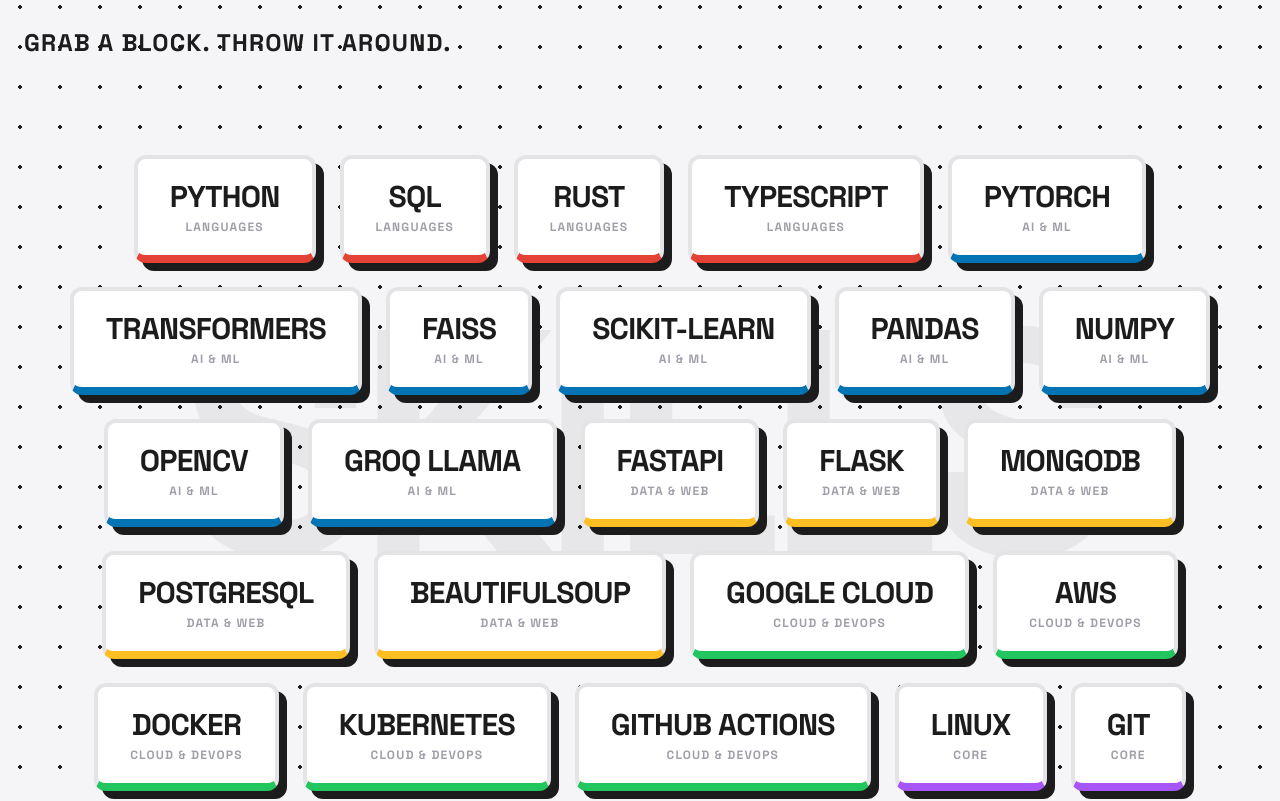
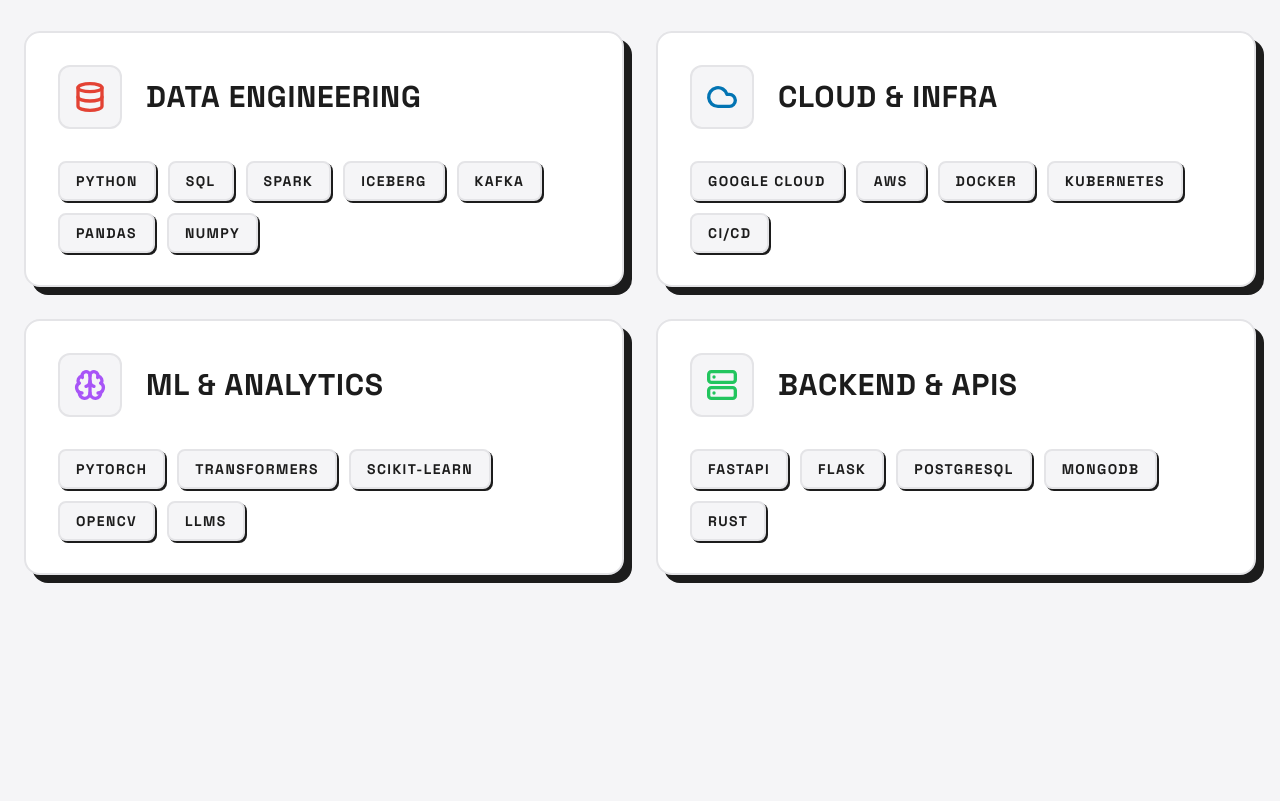
Before and after one commit to DhanushPillay/Dhanush-Personal-Portfolio, a React (Vite) app: page / in a window 1280 px wide. Shown: the part 2171-2972 px from the top of the page. Built offline with nearby package versions, Linux system fonts and the light colour scheme; a web font is replaced by a local one.

Commit message:
style: refresh skills section

```diff
--- a/src/components/Skills.tsx
+++ b/src/components/Skills.tsx
@@ -1,141 +1,93 @@
 import { useRef } from "react"
 import { motion, useInView } from "framer-motion"
+import { Database, Cloud, Brain, Server } from "lucide-react"
 
-type SkillCategory = {
+type Domain = {
   title: string
+  icon: React.ElementType
+  color: string
   skills: string[]
-  color: string
 }
 
-const skillCategories: SkillCategory[] = [
+const domains: Domain[] = [
   {
-    title: "Languages",
+    title: "Data Engineering",
+    icon: Database,
     color: "#e34234",
-    skills: ["Python", "SQL", "Rust", "TypeScript"],
+    skills: ["Python", "SQL", "Spark", "Iceberg", "Kafka", "Pandas", "NumPy"],
   },
   {
-    title: "AI & ML",
+    title: "Cloud & Infra",
+    icon: Cloud,
     color: "#0274b3",
-    skills: [
-      "PyTorch",
-      "Transformers",
-      "FAISS",
-      "Scikit-learn",
-      "Pandas",
-      "NumPy",
-      "OpenCV",
-      "Groq LLaMA"
-    ],
+    skills: ["Google Cloud", "AWS", "Docker", "Kubernetes", "CI/CD"],
   },
   {
-    title: "Data & Web",
-    color: "#fbbf24",
-    skills: [
-      "FastAPI",
-      "Flask",
-      "MongoDB",
-      "PostgreSQL",
-      "BeautifulSoup",
-    ],
+    title: "ML & Analytics",
+    icon: Brain,
+    color: "#a855f7",
+    skills: ["PyTorch", "Transformers", "Scikit-learn", "OpenCV", "LLMs"],
   },
   {
-    title: "Cloud & DevOps",
+    title: "Backend & APIs",
+    icon: Server,
     color: "#22c55e",
-    skills: [
-      "Google Cloud",
-      "AWS",
-      "Docker",
-      "Kubernetes",
-      "GitHub Actions",
-    ],
-  },
-  {
-    title: "Core",
-    color: "#a855f7",
-    skills: [
-      "Linux",
-      "Git",
-      "Bash",
-    ],
+    skills: ["FastAPI", "Flask", "PostgreSQL", "MongoDB", "Rust"],
   },
 ]
 
-// Flatten all skills into a single array for the sandbox
-const allSkills = skillCategories.flatMap(cat =>
-  cat.skills.map(skill => ({
-    name: skill,
-    category: cat.title,
-    color: cat.color
-  }))
-)
-
 export default function Skills() {
-  const constraintsRef = useRef<HTMLElement>(null)
-  const isInView = useInView(constraintsRef, { once: true, margin: "-20%" })
+  const ref = useRef<HTMLElement>(null)
+  const isInView = useInView(ref, { once: true, margin: "-100px" })
 
   return (
     <section
-      ref={constraintsRef}
+      ref={ref}
       id="skills"
-      className="py-24 md:py-32 bg-[#f5f5f7] relative min-h-[80vh] md:min-h-[100vh] overflow-hidden border-t-[8px] border-b-[8px] border-[#1c1c1c] flex flex-col"
-      style={{
-        backgroundImage: "radial-gradient(#1c1c1c 2px, transparent 2px)",
-        backgroundSize: "40px 40px",
-        backgroundPosition: "0 0"
-      }}
+      className="py-24 md:py-32 bg-[#f5f5f7] relative overflow-hidden"
     >
-
-      {/* Massive Background Watermark */}
-      <div className="absolute inset-0 flex flex-col items-center justify-center pointer-events-none opacity-5 leading-none">
-        <span className="text-[10rem] md:text-[20rem] font-black uppercase tracking-tighter whitespace-nowrap">
-          SKILLS
-        </span>
+      <div className="relative z-10 px-6 max-w-7xl mx-auto w-full mb-16">
+        <h2 className="text-4xl md:text-6xl font-bold text-[#1c1c1c] tracking-tight uppercase">
+          TECHNICAL DOMAINS
+        </h2>
       </div>
 
-      <div className="relative z-10 px-6 max-w-7xl mx-auto w-full mb-12">
-        <h2 className="text-5xl md:text-8xl font-black text-[#1c1c1c] tracking-tighter uppercase leading-none">
-          Tech Skills.
-        </h2>
-        <p className="text-xl md:text-2xl text-[#1c1c1c] font-bold mt-4 uppercase tracking-wider">
-          Grab a block. Throw it around.
-        </p>
+      <div className="max-w-7xl mx-auto px-6 relative z-10">
+        <div className="grid grid-cols-1 md:grid-cols-2 gap-8">
+          {domains.map((domain, idx) => (
+            <motion.div
+              key={domain.title}
+              initial={{ opacity: 0, y: 30 }}
+              animate={isInView ? { opacity: 1, y: 0 } : {}}
+              transition={{ duration: 0.6, delay: idx * 0.15, ease: "easeOut" }}
+              className="bg-white border-2 border-[#1c1c1c] rounded-2xl p-8 shadow-[8px_8px_0px_#1c1c1c] hover:-translate-y-2 hover:shadow-[12px_12px_0px_#1c1c1c] transition-all duration-300 group"
+            >
+              <div className="flex items-center gap-6 mb-8">
+                <div
+                  className="w-16 h-16 rounded-xl border-2 border-[#1c1c1c] flex items-center justify-center bg-[#f5f5f7] group-hover:rotate-6 transition-transform duration-300"
+                  style={{ color: domain.color }}
+                >
+                  <domain.icon size={32} strokeWidth={2.5} />
+                </div>
+                <h3 className="text-2xl md:text-3xl font-bold text-[#1c1c1c] uppercase tracking-wide">
+                  {domain.title}
+                </h3>
               </div>
 
-      {/* Physics Sandbox Container */}
-      <div className="flex-1 relative w-full h-full p-4 md:p-12 flex flex-wrap gap-4 md:gap-6 justify-center content-center z-20">
-        {allSkills.map((skill, idx) => (
-          <motion.div
-            key={`${skill.category}-${skill.name}`}
-            drag
-            dragConstraints={constraintsRef}
-            dragElastic={0.4}
-            dragTransition={{ bounceStiffness: 600, bounceDamping: 20 }}
-            initial={{ y: -500, opacity: 0, rotate: Math.random() * 40 - 20, scale: 0.8 }}
-            animate={isInView ? { y: 0, opacity: 1, rotate: 0, scale: 1 } : {}}
-            transition={{
-              type: "spring",
-              stiffness: 100,
-              damping: 12,
-              delay: idx * 0.02, // Stagger them so it looks like a pile falling
-            }}
-            whileHover={{ scale: 1.05 }}
-            whileDrag={{ scale: 1.1, zIndex: 50, rotate: Math.random() * 10 - 5 }}
-            className="cursor-grab active:cursor-grabbing px-5 py-3 md:px-8 md:py-5 bg-white border-[4px] border-[#1c1c1c] shadow-[6px_6px_0px_#1c1c1c] md:shadow-[8px_8px_0px_#1c1c1c] rounded-xl select-none flex flex-col items-center justify-center"
-            style={{
-              borderBottomColor: skill.color,
-              borderBottomWidth: "8px"
-            }}
+              <div className="flex flex-wrap gap-3">
+                {domain.skills.map(skill => (
+                  <span
+                    key={skill}
+                    className="px-4 py-2 bg-[#f5f5f7] border-2 border-[#1c1c1c] text-[#1c1c1c] font-bold text-sm uppercase tracking-widest rounded-lg shadow-[2px_2px_0px_#1c1c1c]"
                   >
-            <span className="text-xl md:text-3xl font-black text-[#1c1c1c] uppercase tracking-tight pointer-events-none">
-              {skill.name}
+                    {skill}
                   </span>
-            <span className="text-[10px] md:text-xs font-bold text-zinc-400 uppercase tracking-widest mt-1 pointer-events-none">
-              {skill.category}
-            </span>
+                ))}
+              </div>
             </motion.div>
           ))}
         </div>
-
+      </div>
     </section>
   )
 }
```
Lines whose indentation alone changed are shown as unchanged.
